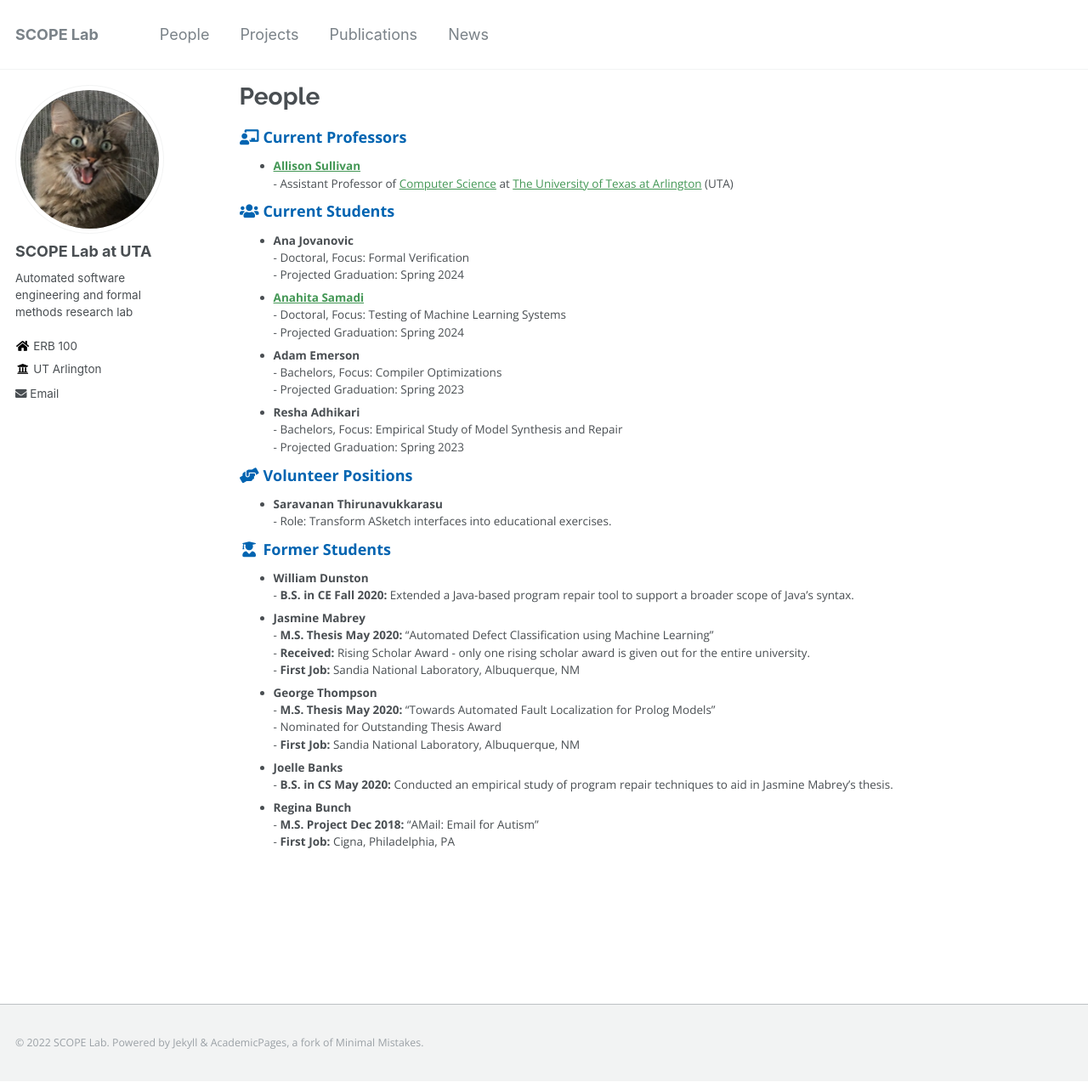
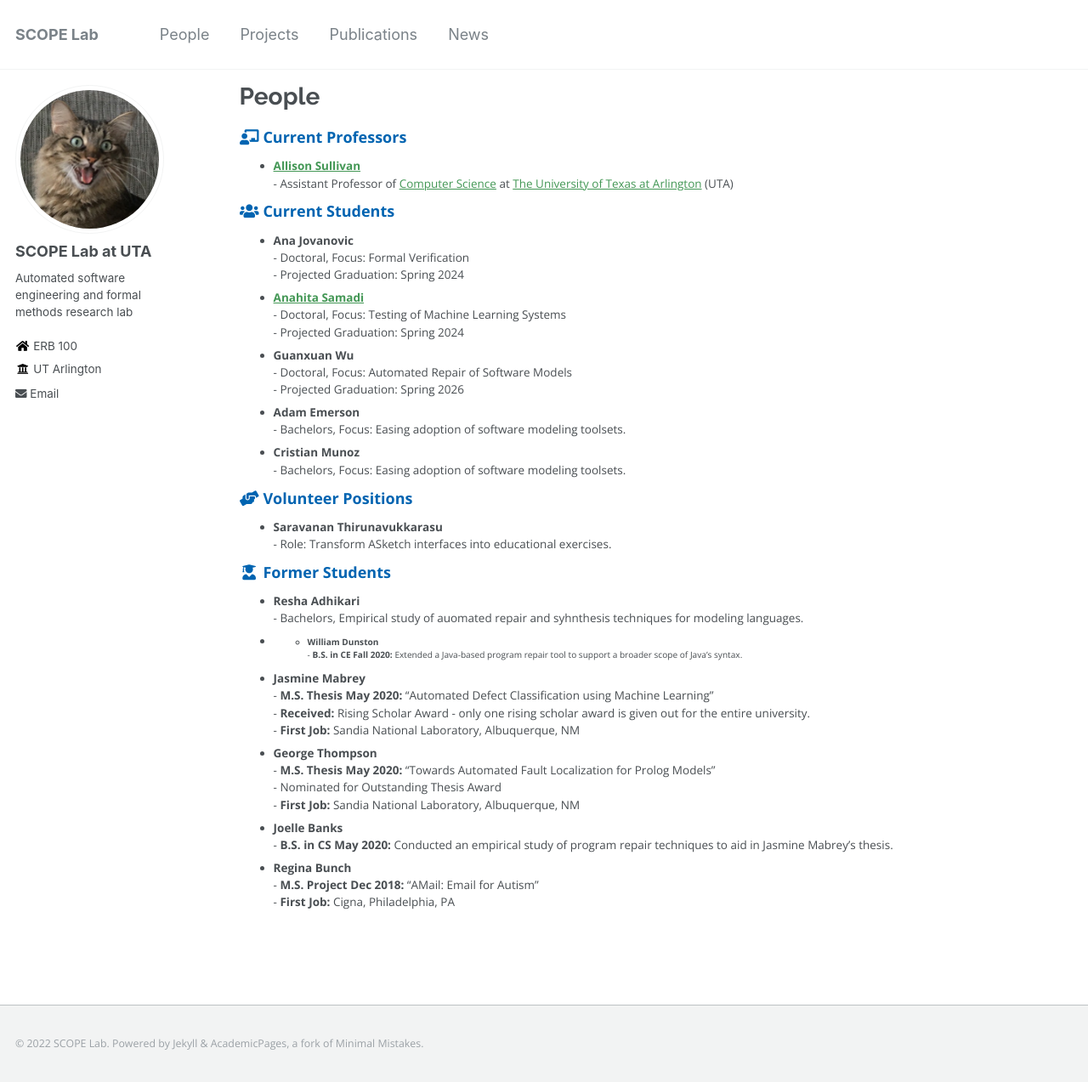
Before and after one commit to SCOPELabUTA/SCOPELabUTA.github.io, a Jekyll site: the page built from _pages/people.md, in a window 1280 px wide and 1273 px high. Shown: the whole window at 85% size. Built offline with Jekyll 4.4.1, drawn with Linux system fonts in a browser that asks for light colours.

Commit message:
Update people.md

```diff
--- a/_pages/people.md
+++ b/_pages/people.md
@@ -10,14 +10,16 @@ author_profile: true
 ### <i class="fa fa-fw fa-users" aria-hidden="true"></i> Current Students
 * **Ana Jovanovic** <br> - Doctoral, Focus: Formal Verification <br> - Projected Graduation: Spring 2024
 * **[Anahita Samadi](https://www.linkedin.com/in/anahita-samadi-2756704b/)** <br> - Doctoral, Focus: Testing of Machine Learning Systems <br> - Projected Graduation: Spring 2024
-* **Adam Emerson** <br> - Bachelors, Focus: Compiler Optimizations <br> - Projected Graduation: Spring 2023
-* **Resha Adhikari** <br> - Bachelors, Focus: Empirical Study of Model Synthesis and Repair <br> - Projected Graduation: Spring 2023
+* **Guanxuan Wu** <br> - Doctoral, Focus: Automated Repair of Software Models <br> - Projected Graduation: Spring 2026
+* **Adam Emerson** <br> - Bachelors, Focus: Easing adoption of software modeling toolsets.
+* **Cristian Munoz** <br> - Bachelors, Focus: Easing adoption of software modeling toolsets.
 
 ### <i class="fa fa-fw fa-hands-helping" aria-hidden="true"></i> Volunteer Positions
 * **Saravanan Thirunavukkarasu** <br> - Role: Transform ASketch interfaces into educational exercises.
 
 ### <i class="fa fa-fw fa-user-graduate" aria-hidden="true"></i> Former Students
-* **William Dunston** <br> - **B.S. in CE Fall 2020:** Extended a Java-based program repair tool to support a broader scope of Java's syntax.
+* **Resha Adhikari** <br> - Bachelors, Empirical study of auomated repair and syhnthesis techniques for modeling languages.
+* * **William Dunston** <br> - **B.S. in CE Fall 2020:** Extended a Java-based program repair tool to support a broader scope of Java's syntax.
 * **Jasmine Mabrey** <br> - **M.S. Thesis May 2020:** "Automated Defect Classification using Machine Learning" <br> - **Received:** Rising Scholar Award - only one rising scholar award is given out for the entire university. <br> - **First Job:** Sandia National Laboratory, Albuquerque, NM
 * **George Thompson** <br> - **M.S. Thesis May 2020:** "Towards Automated Fault Localization for Prolog Models" <br> - Nominated for Outstanding Thesis Award <br> - **First Job:** Sandia National Laboratory, Albuquerque, NM
 * **Joelle Banks** <br> - **B.S. in CS May 2020:** Conducted an empirical study of program repair techniques to aid in Jasmine Mabrey's thesis.
```
